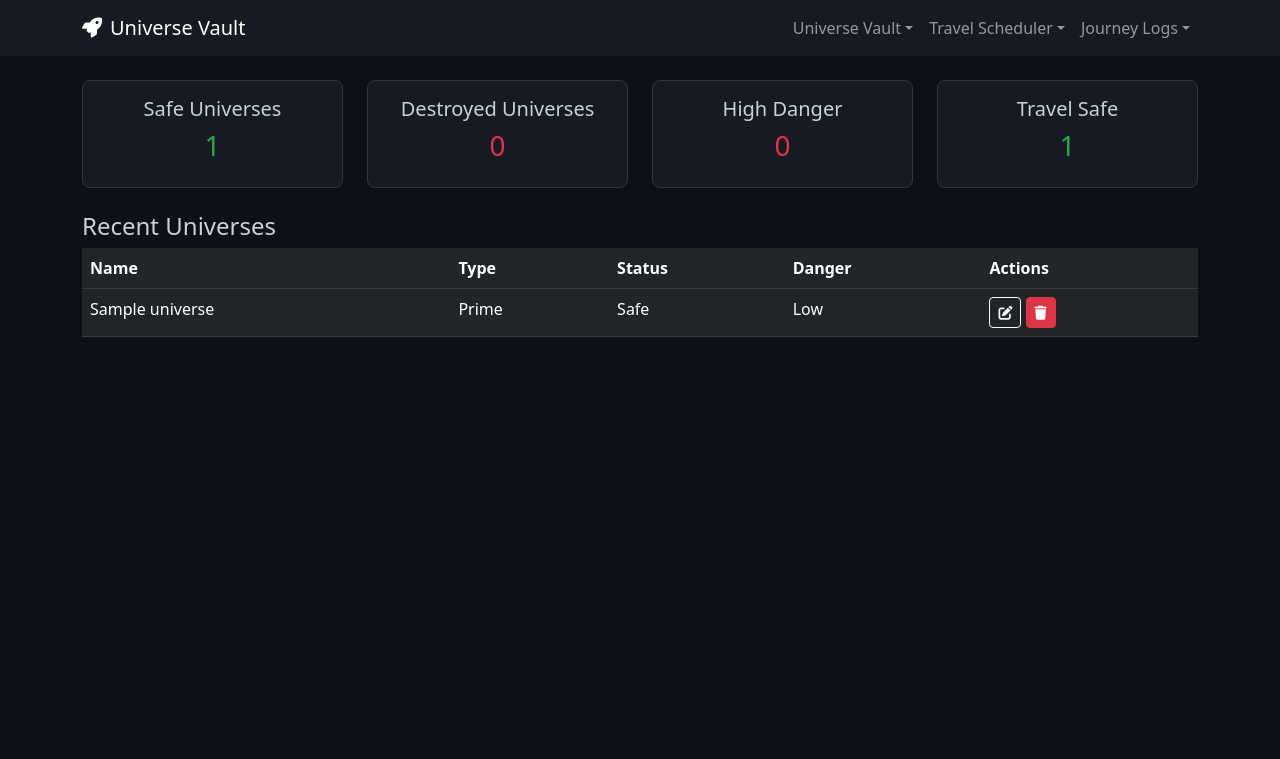
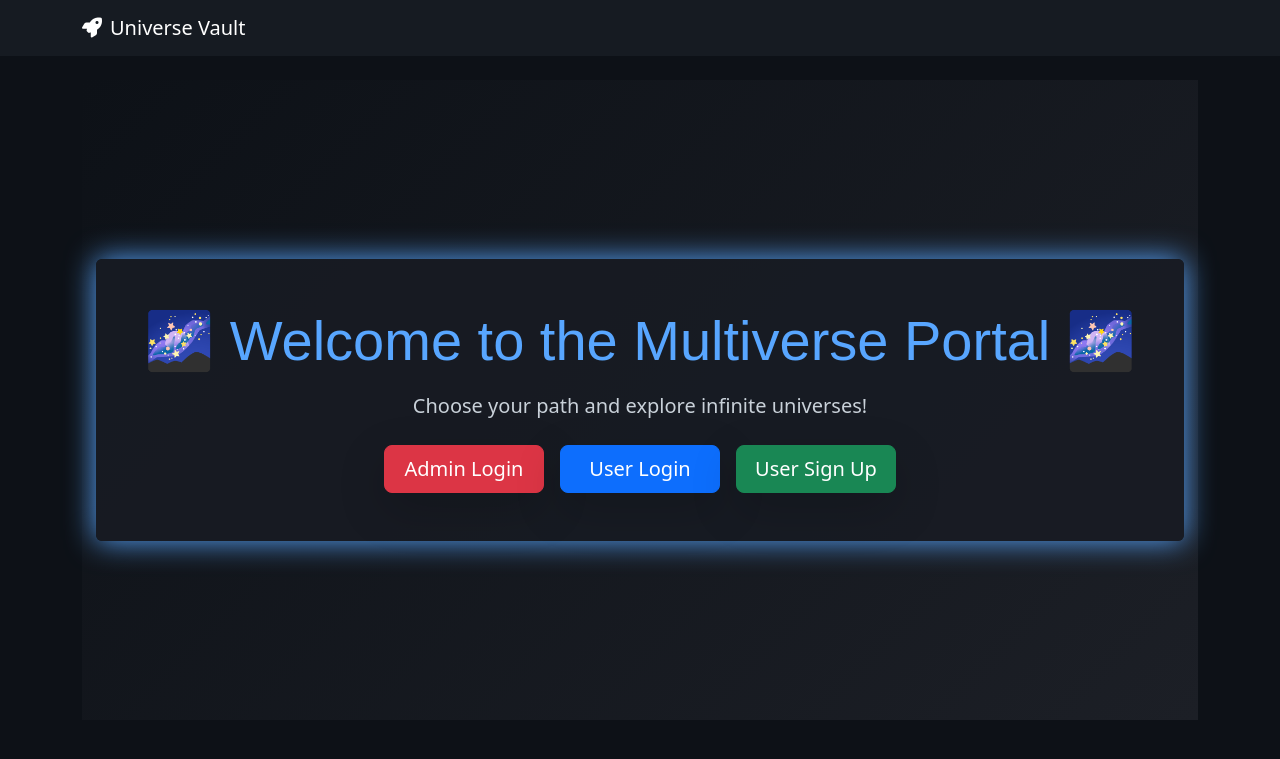
Before and after one commit to Almausha/rick_morty_multiverse_project, a Django app: page /universes/ in a window 1280 px wide. Shown: the top 759 px of the page. Run offline with Django 5.2, Linux system fonts and the light colour scheme; tables that the repository leaves empty hold one stand-in row (values such as "Sample post").

Commit message:
Save current project state before creating recent branch

```diff
--- a/universe/templates/universe/base.html
+++ b/universe/templates/universe/base.html
@@ -12,22 +12,6 @@
         .btn-portal { background-color: #58a6ff; color: white; }
         .btn-travel { background-color: #3fb950; color: white; }
         .btn-danger { background-color: #dc3545; color: white; }
-
-        /* Universe Status Colors */
-        .status-Safe { color: #28a745; }
-        .status-Destroyed { color: #dc3545; }
-        .status-Unstable { color: #ffc107; }
-        .status-Unknown { color: #6c757d; }
-
-        /* Danger Levels */
-        .danger-Low { color: #17a2b8; }
-        .danger-High { color: #dc3545; }
-
-        /* Travel Schedule Status */
-        .status-Booked { color: #dc3545; font-weight: bold; }
-        .status-Available { color: #3fb950; font-weight: bold; }
-        .status-Failed { color: #ffc107; font-weight: bold; }
-        .status-Not-Available { color: #6c757d; font-weight: bold; }
     </style>
 </head>
 <body>
@@ -38,6 +22,7 @@
             <span class="navbar-toggler-icon"></span>
         </button>
 
+        {% if show_admin_nav %}
         <div class="collapse navbar-collapse" id="navbarNav">
             <ul class="navbar-nav ms-auto">
                 <!-- Universe Vault Dropdown -->
@@ -70,6 +55,7 @@
                 </li>
             </ul>
         </div>
+        {% endif %}
     </div>
 </nav>
 
--- /dev/null
+++ b/universe/templates/universe/welcome.html
@@ -0,0 +1,20 @@
+
+
+{% extends "universe/base.html" %}
+
+{% block content %}
+<div class="d-flex flex-column justify-content-center align-items-center" style="height: 80vh; background: linear-gradient(135deg, #0d1117, #1c1f26);">
+
+    <div class="text-center text-light p-5 rounded" style="background: rgba(24,28,36,0.85); box-shadow: 0 0 30px #58a6ff;">
+        <h1 class="display-4 mb-3" style="font-family: 'Orbitron', sans-serif; color: #58a6ff;">🌌 Welcome to the Multiverse Portal 🌌</h1>
+        <p class="lead mb-4" style="color: #c9d1d9;">Choose your path and explore infinite universes!</p>
+
+        <div class="d-flex justify-content-center gap-3 flex-wrap">
+            <a href="{% url 'admin_login' %}" class="btn btn-danger btn-lg shadow-lg" style="width: 160px;">Admin Login</a>
+            <a href="{% url 'user_login' %}" class="btn btn-primary btn-lg shadow-lg" style="width: 160px;">User Login</a>
+            <a href="{% url 'user_signup' %}" class="btn btn-success btn-lg shadow-lg" style="width: 160px;">User Sign Up</a>
+        </div>
+    </div>
+
+</div>
+{% endblock %}
--- a/universe/urls.py
+++ b/universe/urls.py
@@ -1,19 +1,28 @@
+
 from django.urls import path
-from . import views
-from django.urls import path, include
-from django.contrib import admin
-from django.views.generic import TemplateView
 from django.contrib.auth import views as auth_views
 from . import views
 
+urlpatterns = [
+    # ---------------- Welcome Page ----------------
+    path('', views.welcome, name='welcome'),
 
-urlpatterns = [
+    # ---------------- Admin & User Auth ----------------
+    path('admin-login/', views.admin_login, name='admin_login'),
+    path('user-login/', views.user_login, name='user_login'),
+    path('user-signup/', views.user_signup, name='user_signup'),
+    path('logout/', views.logout_view, name='logout'),
+
+    # ---------------- Dashboards ----------------
+    path('admin-dashboard/', views.admin_dashboard, name='admin_dashboard'),
+    path('user-dashboard/', views.user_dashboard, name='user_dashboard'),
+
     # ---------------- Universe Vault ----------------
-    path('', views.universe_dashboard, name='universe_dashboard'),
-    path('list/', views.universe_list, name='universe_list'),
-    path('create/', views.universe_create, name='universe_create'),
-    path('update/<int:pk>/', views.universe_update, name='universe_update'),
-    path('delete/<int:pk>/', views.universe_delete, name='universe_delete'),
+    path('universe/', views.universe_dashboard, name='universe_dashboard'),
+    path('universe/list/', views.universe_list, name='universe_list'),
+    path('universe/create/', views.universe_create, name='universe_create'),
+    path('universe/update/<int:pk>/', views.universe_update, name='universe_update'),
+    path('universe/delete/<int:pk>/', views.universe_delete, name='universe_delete'),
 
     # ---------------- Travel Scheduler ----------------
     path('scheduler/dashboard/', views.scheduler_dashboard, name='scheduler_dashboard'),
@@ -23,12 +32,8 @@ urlpatterns = [
     path('scheduler/delete/<int:pk>/', views.scheduler_delete, name='scheduler_delete'),
 
     # ---------------- Journey Logs ----------------
-    path('journey_dashboard/', views.journey_dashboard, name='journey_dashboard'),
+    path('journey/dashboard/', views.journey_dashboard, name='journey_dashboard'),
     path('journey/create/', views.create_journey, name='create_journey'),
     path('journey/edit/<int:pk>/', views.edit_journey, name='edit_journey'),
     path('journey/delete/<int:pk>/', views.delete_journey, name='delete_journey'),
-
-
-
-
 ]
--- a/universe/views.py
+++ b/universe/views.py
@@ -1,21 +1,25 @@
+
+
 from django.shortcuts import render, redirect, get_object_or_404
 from django.contrib import messages
+from django.contrib.auth import authenticate, login, logout
 from django.contrib.auth.decorators import login_required, user_passes_test
-from .forms import PortalTimeSchedulerForm
-from django.contrib.auth import authenticate, login, logout
-from django.shortcuts import render, redirect
-from django.contrib import messages
-
+from django.contrib.admin.views.decorators import staff_member_required
+from django.contrib.auth.models import User
 
 # Models & Forms
-
-from .forms import UniverseForm, UniverseFilterForm
-
-from .models import Universe, PortalTimeScheduler
+from .models import Universe, PortalTimeScheduler, JourneyLog
+from .forms import UniverseForm, UniverseFilterForm, PortalTimeSchedulerForm, JourneyLogForm
+from datetime import date, timedelta
+from django.db.models import Count
+from django.utils import timezone
 
 # ---------------- Helper ----------------
 def is_admin(user):
     return user.is_superuser or user.is_staff
+
+def admin_required(user):
+    return user.is_staff
 
 # ===================== Universe Vault =====================
 def universe_dashboard(request):
@@ -49,7 +53,6 @@ def universe_list(request):
                 universes = universes.filter(danger_level=0)
             elif level == 'High':
                 universes = universes.filter(danger_level=1)
-
     return render(request, 'universe/universe_list.html', {'universes': universes, 'form': form})
 
 def universe_create(request):
@@ -88,50 +91,9 @@ def universe_delete(request, pk):
         return redirect('universe_list')
     return render(request, 'universe/universe_confirm_delete.html', {'universe': universe})
 
-# universe/views.py
-
-from django.shortcuts import render
-from .models import PortalTimeScheduler
-
-# universe/views.py
-from django.shortcuts import render
-from .models import PortalTimeScheduler
-
+# ===================== Travel Scheduler =====================
 def scheduler_dashboard(request):
-    schedules = PortalTimeScheduler.objects.all()
-
-    total_schedules = schedules.count()
-    total_booked = sum(s.booking_set.filter(canceled=False).count() for s in schedules)
-    total_available = sum(s.max_capacity - s.booking_set.filter(canceled=False).count() for s in schedules)
-    recent_schedules = schedules.order_by('-date')[:5]
-
-    context = {
-        'total_schedules': total_schedules,
-        'total_booked': total_booked,
-        'total_available': total_available,
-        'recent_schedules': recent_schedules,
-    }
-    return render(request, 'universe/scheduler/dashboard.html', context)
-
-
-
-
-
-
-
-
-
-from django.shortcuts import render, redirect, get_object_or_404
-from django.contrib import messages
-from datetime import date
-from .models import PortalTimeScheduler
-from .forms import PortalTimeSchedulerForm
-
-# ---------------- Dashboard ----------------
-def scheduler_dashboard(request):
-    # Auto-delete past schedules
     PortalTimeScheduler.objects.filter(date__lt=date.today()).delete()
-
     schedules = PortalTimeScheduler.objects.filter(date__gte=date.today())
     total_schedules = schedules.count()
     total_booked = sum(s.booked_count for s in schedules)
@@ -146,36 +108,22 @@ def scheduler_dashboard(request):
     }
     return render(request, 'universe/scheduler/dashboard.html', context)
 
-
-
-
-from datetime import date
-from django.shortcuts import render
-from .models import PortalTimeScheduler, Universe
-
 def scheduler_list(request):
-    # Start with future schedules
     schedules = PortalTimeScheduler.objects.filter(date__gte=date.today()).order_by('date')
-
-    # Get filter values
     source_universe = request.GET.get('source_universe')
     destination_universe = request.GET.get('destination_universe')
     status = request.GET.get('status')
-    travel_date = request.GET.get('travel_date')  # single date
+    travel_date = request.GET.get('travel_date')
 
-    # Apply filters
     if source_universe:
         schedules = schedules.filter(source_universe_id=source_universe)
     if destination_universe:
         schedules = schedules.filter(destination_universe_id=destination_universe)
     if travel_date:
         schedules = schedules.filter(date=travel_date)
-
-    # Filter by status using Python list comprehension
     if status:
         schedules = [s for s in schedules if s.status == status]
 
-    # Universes for dropdown
     universes = Universe.objects.filter(status='Safe', danger_level=0)
 
     context = {
@@ -188,10 +136,6 @@ def scheduler_list(request):
     }
     return render(request, 'universe/scheduler/list.html', context)
 
-
-
-
-# ---------------- Create ----------------
 def scheduler_create(request):
     if request.method == 'POST':
         form = PortalTimeSchedulerForm(request.POST)
@@ -205,7 +149,6 @@ def scheduler_create(request):
         form = PortalTimeSchedulerForm()
     return render(request, 'universe/scheduler/form.html', {'form': form})
 
-# ---------------- Update ----------------
 def scheduler_update(request, pk):
     schedule = get_object_or_404(PortalTimeScheduler, pk=pk)
     if request.method == 'POST':
@@ -218,61 +161,31 @@ def scheduler_update(request, pk):
         form = PortalTimeSchedulerForm(instance=schedule)
     return render(request, 'universe/scheduler/form.html', {'form': form})
 
-# ---------------- Delete ----------------
 def scheduler_delete(request, pk):
     schedule = get_object_or_404(PortalTimeScheduler, pk=pk)
     schedule.delete()
     messages.success(request, "Schedule deleted successfully!")
     return redirect('scheduler_list')
 
-
-
-from django.shortcuts import render, redirect, get_object_or_404
-from django.contrib.auth.decorators import user_passes_test
-from django.db.models import Count
-from django.utils import timezone
-from datetime import timedelta
-
-from .models import JourneyLog, Universe
-from .forms import JourneyLogForm
-
-# ---------------- Admin check ----------------
-def admin_required(user):
-    return user.is_staff
-
+# ===================== Journey Logs =====================
 @user_passes_test(admin_required)
 def journey_dashboard(request):
     logs = JourneyLog.objects.order_by('-travel_date')
-
-    # Search
     query = request.GET.get('q')
     if query:
         logs = logs.filter(user__username__icontains=query)
 
-    # Most visited universe
     most_visited = JourneyLog.objects.values('universe__name') \
                     .annotate(visits=Count('id')) \
                     .order_by('-visits').first()
 
-    # Recent 3-day reward points
     three_days_ago = timezone.now() - timedelta(days=3)
     recent_success = JourneyLog.objects.filter(success=True, travel_date__gte=three_days_ago)
     recent_counts = recent_success.values('user__username').annotate(travel_count=Count('id'))
 
-    context = {
-        'logs': logs,
-        'most_visited': most_visited,
-        'recent_counts': recent_counts,
-    }
-
-    # If AJAX request, render only the table body
-    if request.GET.get('ajax'):
-        return render(request, 'universe/journey/journey_table_partial.html', {'logs': logs})
-
+    context = {'logs': logs, 'most_visited': most_visited, 'recent_counts': recent_counts}
     return render(request, 'universe/journey/journey_dashboard.html', context)
 
-
-# ================== Create Journey ==================
 @user_passes_test(admin_required)
 def create_journey(request):
     if request.method == 'POST':
@@ -284,7 +197,6 @@ def create_journey(request):
         form = JourneyLogForm(admin_user=request.user)
     return render(request, 'universe/journey/create_journey.html', {'form': form})
 
-# ================== Edit Journey ==================
 @user_passes_test(admin_required)
 def edit_journey(request, pk):
     log = get_object_or_404(JourneyLog, pk=pk, user=request.user)
@@ -297,7 +209,6 @@ def edit_journey(request, pk):
         form = JourneyLogForm(instance=log, admin_user=request.user)
     return render(request, 'universe/journey/edit_journey.html', {'form': form})
 
-# ================== Delete Journey ==================
 @user_passes_test(admin_required)
 def delete_journey(request, pk):
     log = get_object_or_404(JourneyLog, pk=pk, user=request.user)
@@ -305,3 +216,63 @@ def delete_journey(request, pk):
         log.delete()
         return redirect('journey_dashboard')
     return render(request, 'universe/journey/delete_journey.html', {'log': log})
+
+# ===================== Welcome Page =====================
+def welcome(request):
+    return render(request, "universe/welcome.html", {"show_admin_nav": False})
+
+# ===================== Admin Login =====================
+def admin_login(request):
+    if request.method == "POST":
+        username = request.POST["username"]
+        password = request.POST["password"]
+        user = authenticate(request, username=username, password=password)
+        if user is not None and user.is_staff:
+            login(request, user)
+            return redirect("admin_dashboard")
+        else:
+            messages.error(request, "Invalid admin credentials.")
+    return render(request, "universe/admin_login.html")
+
+# ===================== User Login =====================
+def user_login(request):
+    if request.method == "POST":
+        username = request.POST["username"]
+        password = request.POST["password"]
+        user = authenticate(request, username=username, password=password)
+        if user is not None and not user.is_staff:
+            login(request, user)
+            return redirect("user_dashboard")
+        else:
+            messages.error(request, "Invalid user credentials.")
+    return render(request, "universe/user_login.html")
+
+# ===================== User Signup =====================
+def user_signup(request):
+    if request.method == "POST":
+        username = request.POST["username"]
+        password = request.POST["password"]
+        if User.objects.filter(username=username).exists():
+            messages.error(request, "Username already exists.")
+        else:
+            user = User.objects.create_user(username=username, password=password)
+            user.is_staff = False
+            user.is_superuser = False
+            user.save()
+            messages.success(request, "Account created! Please log in.")
+            return redirect("user_login")
+    return render(request, "universe/user_signup.html")
+
+# ===================== Logout =====================
+def logout_view(request):
+    logout(request)
+    return redirect("welcome")
+
+# ===================== Dashboards =====================
+@staff_member_required
+def admin_dashboard(request):
+    return render(request, "universe/admin_dashboard.html", {"show_admin_nav": True})
+
+@login_required
+def user_dashboard(request):
+    return render(request, "universe/user_dashboard.html", {"show_admin_nav": True})
```
Also changed, not shown: universe/admin.py (+43 -21 lines), universe/templates/universe/admin_dashboard.html (added, +13 -0 lines), universe/templates/universe/admin_login.html (added, +12 -0 lines), universe/templates/universe/user_dashboard.html (added, +8 -0 lines), universe/templates/universe/user_login.html (added, +12 -0 lines), universe/templates/universe/user_signup.html (added, +12 -0 lines).
